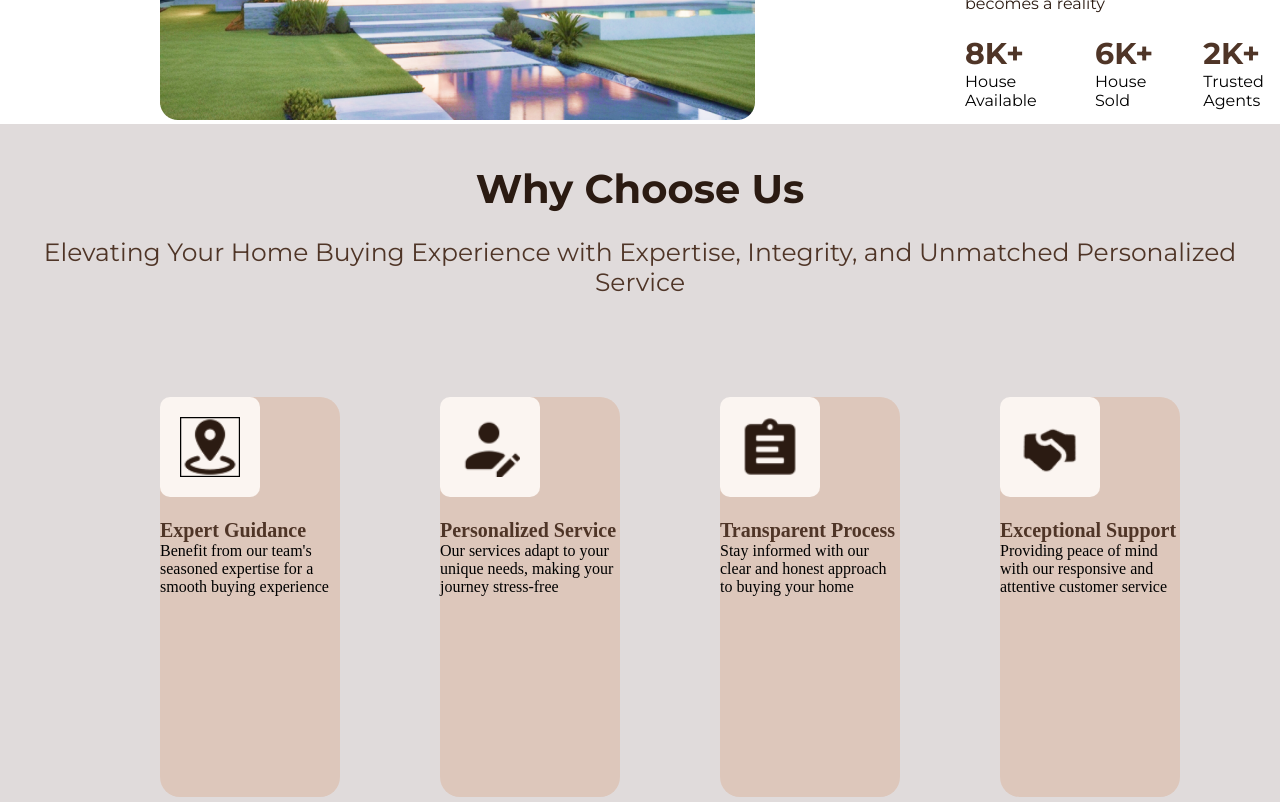
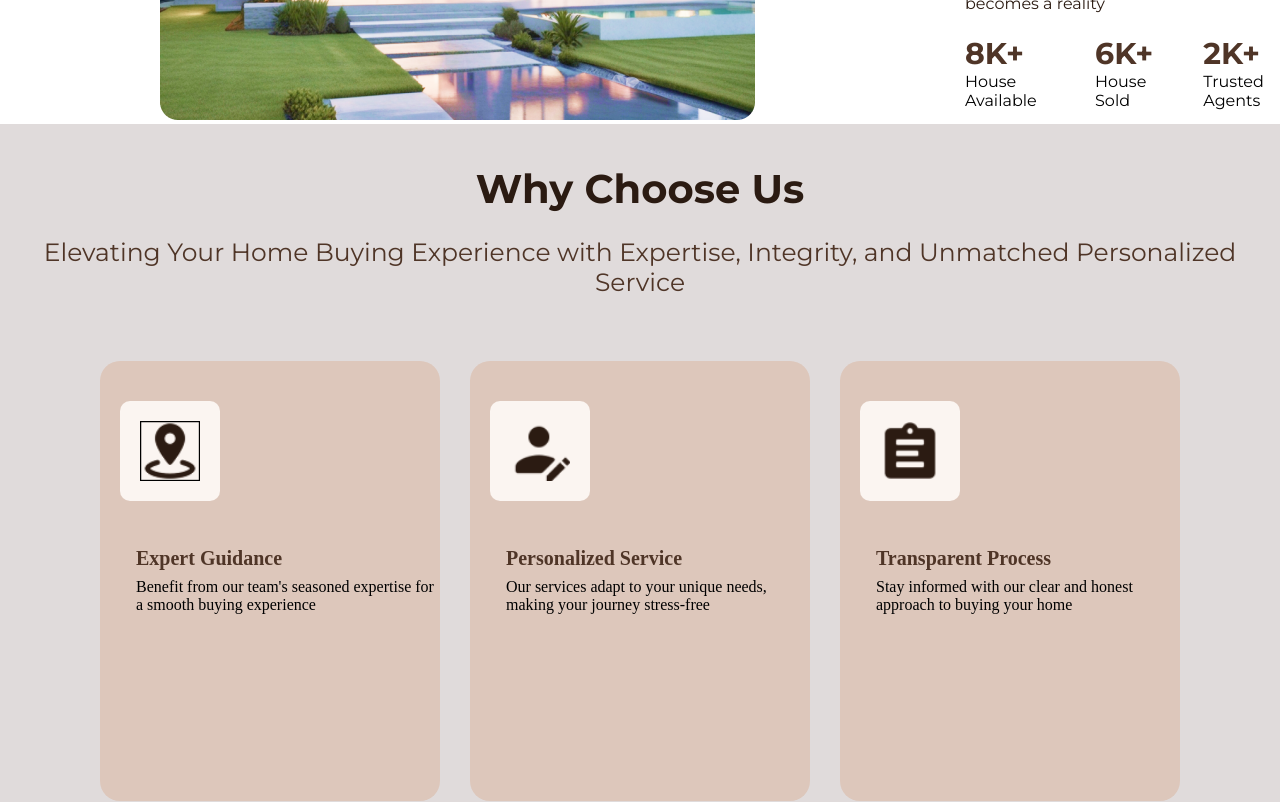
Before and after one commit to gabrieljcoutinho/Projeto-Dwello, a React (Create React App) app: page / in a window 1280 px wide. Shown: the part 1060-1862 px from the top of the page. Built offline with nearby package versions, Linux system fonts and the light colour scheme.

Commit message:
refazendo

```diff
--- a/src/Css/WhyChoose.css
+++ b/src/Css/WhyChoose.css
@@ -2,7 +2,9 @@
 
 .escolhaDeCasa {
     background-color: #e0dbdb;
-    height: 800px;
+    /* Removi o height fixo para evitar que o conteúdo transborde em telas menores */
+    min-height: 800px;
+    padding-bottom: 50px;
 }
 
 .tituloWhyChose {
@@ -16,21 +18,33 @@
     font-size: 25px;
     color: #4F3527;
     font-family: Montserrat;
+    margin-bottom: 2rem;
 }
 
 .flexbox {
     display: flex;
-    z-index: 10000;
-    padding: 100px;
-    gap: 100px;
-    padding-left: 10rem;
+    justify-content: center;
+    /* Centraliza os cards no container */
+    flex-wrap: wrap;
+    /* Permite que os cards quebrem linha se necessário */
+    padding: 2rem;
+    gap: 30px;
+    /* Reduzi o gap para caber melhor na tela */
 }
 
 .divDaFlexBox {
     background-color: #DDC7BB;
-    width: 500px;
+    width: 300px;
+    /* Ajustei a largura para algo mais padrão de cards */
     height: 400px;
     border-radius: 20px;
+    display: flex;
+    flex-direction: column;
+    align-items: center;
+    /* Centraliza os itens horizontalmente (imagem) */
+    text-align: left;
+    /* Garante que o texto volte para a esquerda */
+    padding: 20px;
 }
 
 .divDaFlexBox img {
@@ -38,9 +52,22 @@
     width: 60px;
     border-radius: 10px;
     padding: 20px;
+    margin-top: 20px;
+    /* A imagem centraliza automaticamente por causa do align-items do pai */
 }
 
 .tituloWhyChoseeDivs {
     font-size: 20px;
+    width: 100%;
+    /* Ocupa a largura total para respeitar o padding do pai */
+    padding-left: 1rem;
+    /* O padding de 1rem que você pediu */
+    margin-top: 1.5rem;
+}
 
+.paragrafoWhyChooseUs {
+    width: 100%;
+    padding-left: 1rem;
+    /* O padding de 1rem que você pediu */
+    margin-top: 0.5rem;
 }
```
